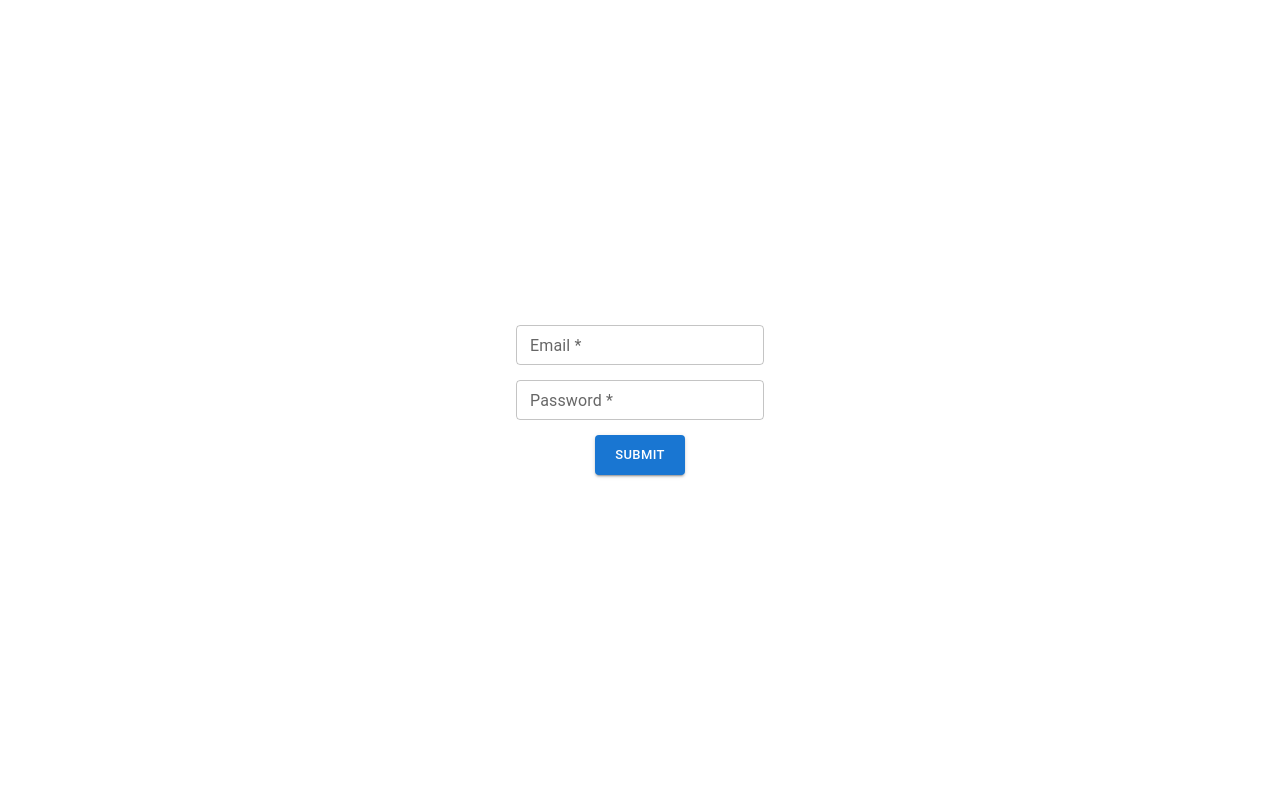
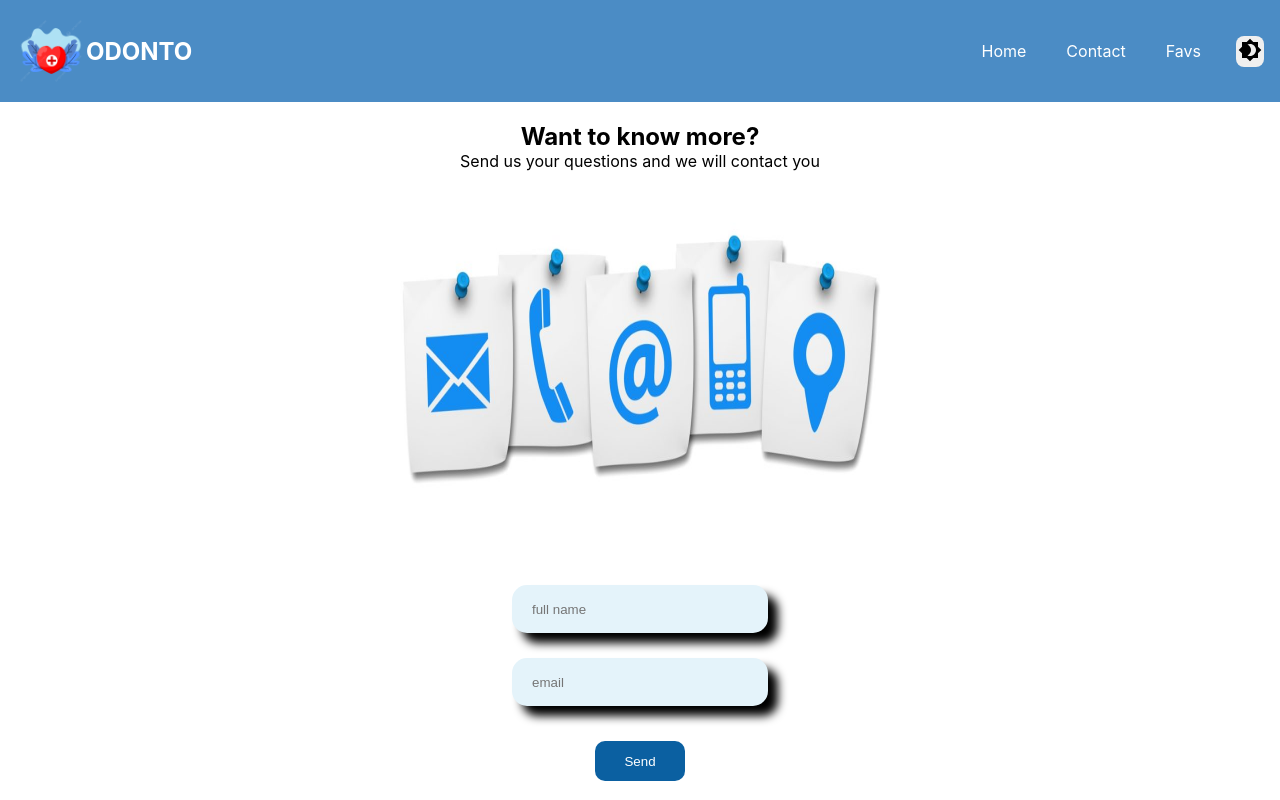
Before and after one commit to maryernest/FRONT-III-FINAL, a React (Create React App) app: page /contact in a window 1280 px wide. Before the commit this address led to /login. Shown: the top 800 px of the page. Built offline with nearby package versions, Linux system fonts and the light colour scheme; sample sign-in values are in the browser's storage.

Commit message:
Agregar LOCAL STORAGE al LOGIN

```diff
--- a/src/Components/Form.jsx
+++ b/src/Components/Form.jsx
@@ -1,16 +1,20 @@
-import React, { useState } from "react"
+import React, { useEffect, useState } from "react"
 import "../style/Style.css"
 
 
 const Form = () => {
 
   const [values, setValues] = useState("");
+  const [nombre, setNombre] =useState("");
+  const [email, setEmail] =useState("");
+
 
   const formi = (e) => {
 
     e.preventDefault();
-    const nombre = e.target[0].value;
-    const email = e.target[1].value;
+    // const nombre = e.target[0].value;
+    // const email = e.target[1].value;
+
     console.log(nombre, email);
 
     if (nombre.trim().length < 5 || !email.includes("@")) {
@@ -18,9 +22,13 @@
     } else {
       setValues(
         `Gracias ${nombre}, te contactaremos cuanto antes vía mail`
-      );
+
+      )
+
     }
   }
+
+
 
   return (
     <main>
@@ -29,11 +37,15 @@
           name="nombre"
           type="text"
           placeholder="full name"
+          values="nombre"
+          onChange={(e) => setNombre(e.target.value)}
         />
         <input
           name="email"
           type="email"
           placeholder="email"
+          values="email"
+          onChange={(e) => setEmail(e.target.value)}
         />
         <button type="submit">
           Send
--- a/src/Components/Navbar.jsx
+++ b/src/Components/Navbar.jsx
@@ -32,7 +32,7 @@
         <Link to="/favs">Favs</Link>
 
         <button onClick={handleModoDark}>
-          <Brightness4Icon className="imgperfil" alt="logo Faceboock" />
+          <Brightness4Icon className="imgperfil" alt="boton modo Dark" />
         </button>
       </div>
     </nav>
--- a/src/context/AuthContext.jsx
+++ b/src/context/AuthContext.jsx
@@ -4,20 +4,16 @@
 export const AuthContext = createContext({});
 
 const AuthContextProvider = ({ children }) => {
-  const [ isLogged, setIsLogged ] = useState(false);
+  const [ isLogged, setIsLogged ] = useState(localStorage.getItem("auth")? true : false);
 
   const handleLogin = () => {
-    // return {
       setIsLogged(true);
-      // use: "chinitamary9@hotmail.com",
-      // token: "AAAMJFK544541146565JH1231"
-    // }
+      localStorage.setItem("auth", true);
   };
 
   const State = {
     isLogged,
     handleLogin,
-    // setIsLogged
   };
 
 
```
Also changed, not shown: src/App.jsx (+5 -11 lines), src/Components/Card.jsx (+7 -7 lines).
